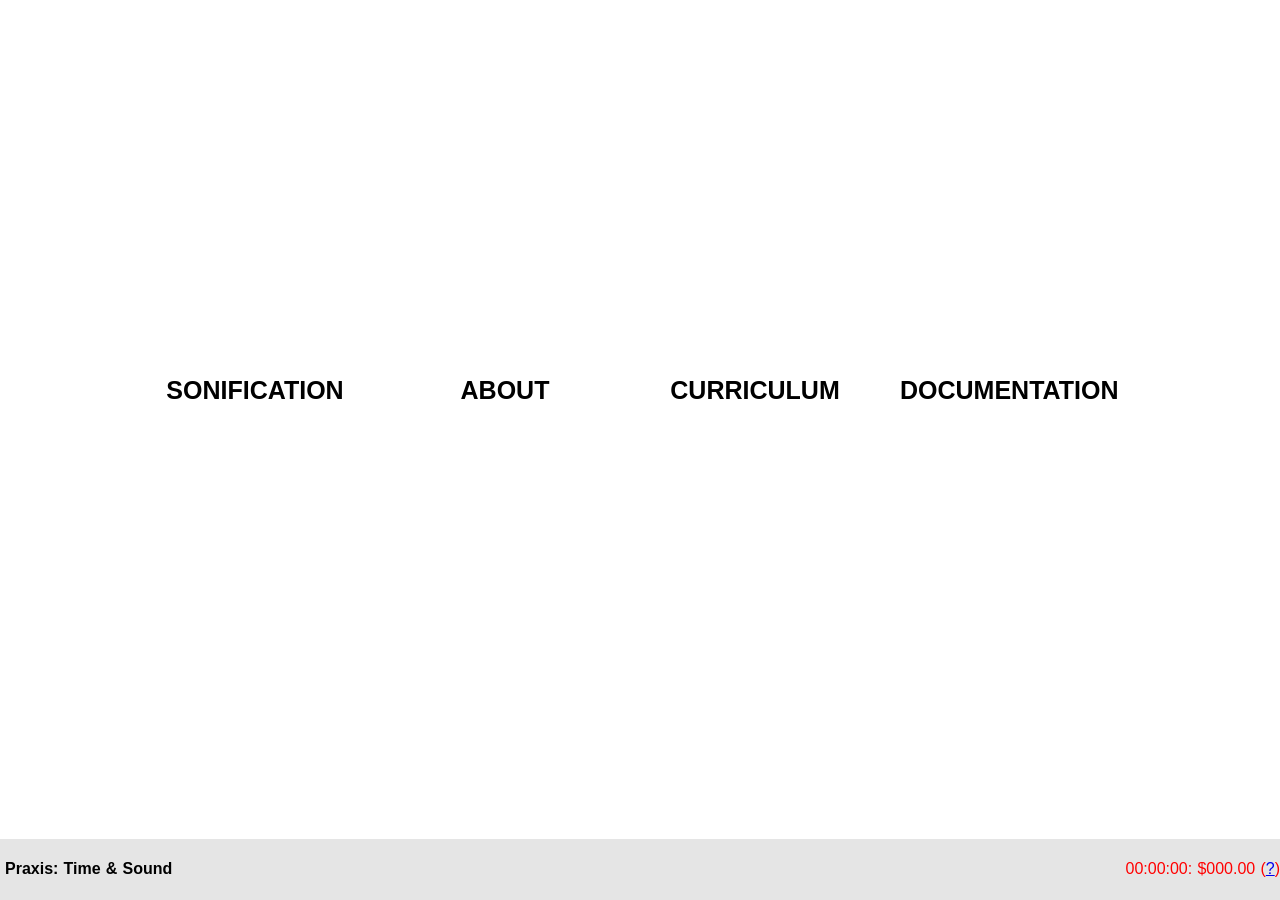
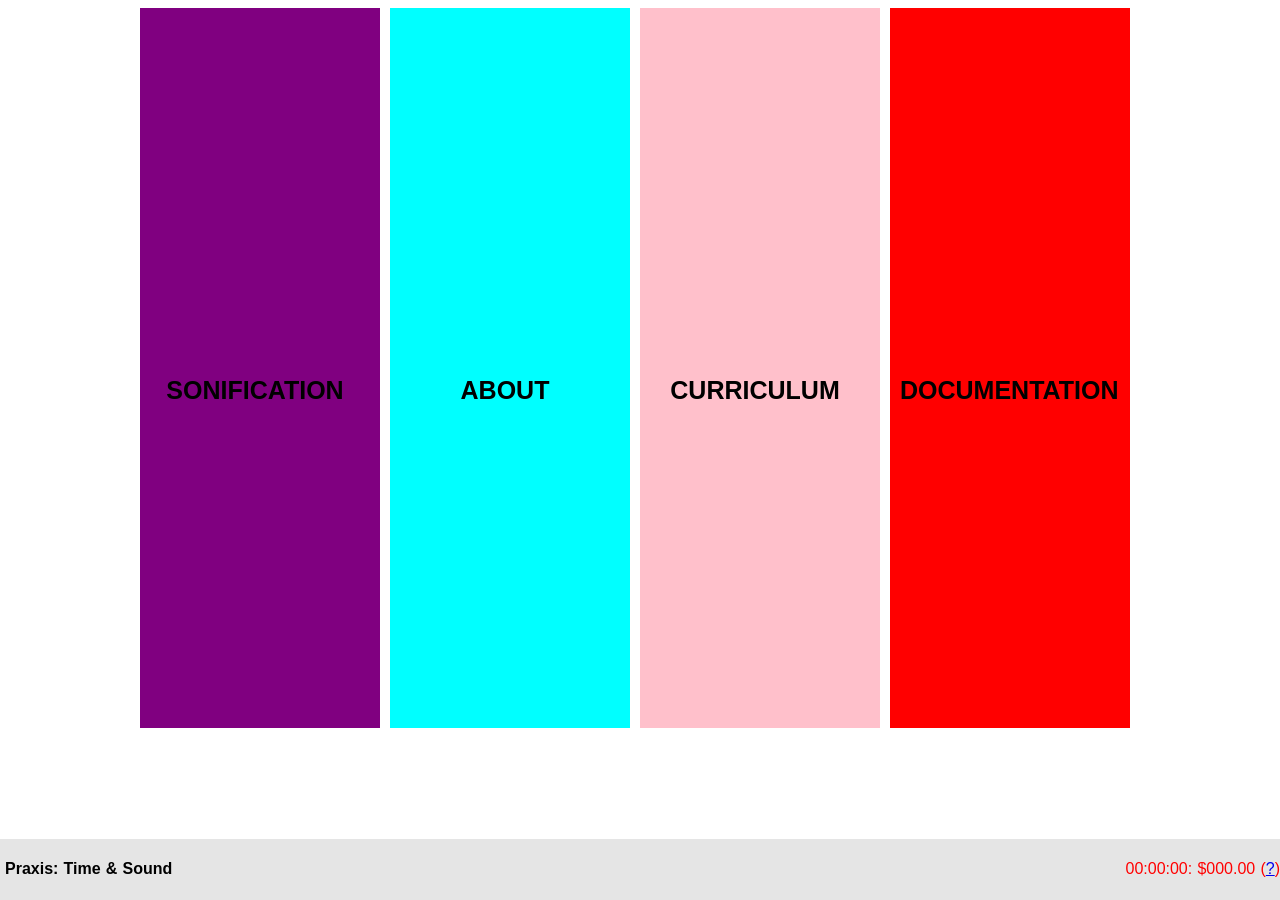
Before and after one commit to scholarslab/clockwork, a Jekyll site: the page built from index.html, in a window 1280 px wide. Built offline with Jekyll 4.4.1, drawn with Linux system fonts in a browser that asks for light colours; some web fonts are replaced.

Commit message:
fixed syntax for formatting colors of nav tabs on the home page.

```diff
--- a/css/main.css
+++ b/css/main.css
@@ -98,19 +98,19 @@ h2 {
   text-transform: uppercase;
 }
 
-home.sonification a {
+.home .sonification a {
   background-color: purple;
 }
 
-home.curriculum a {
+.home .curriculum a {
   background-color: pink;
 }
 
-home.about a{
+.home .about a{
   background-color: aqua;
 }
 
-home.documentation a{
+.home .documentation a{
   background-color: red;
 }
   /*.Sonification {*/
```
